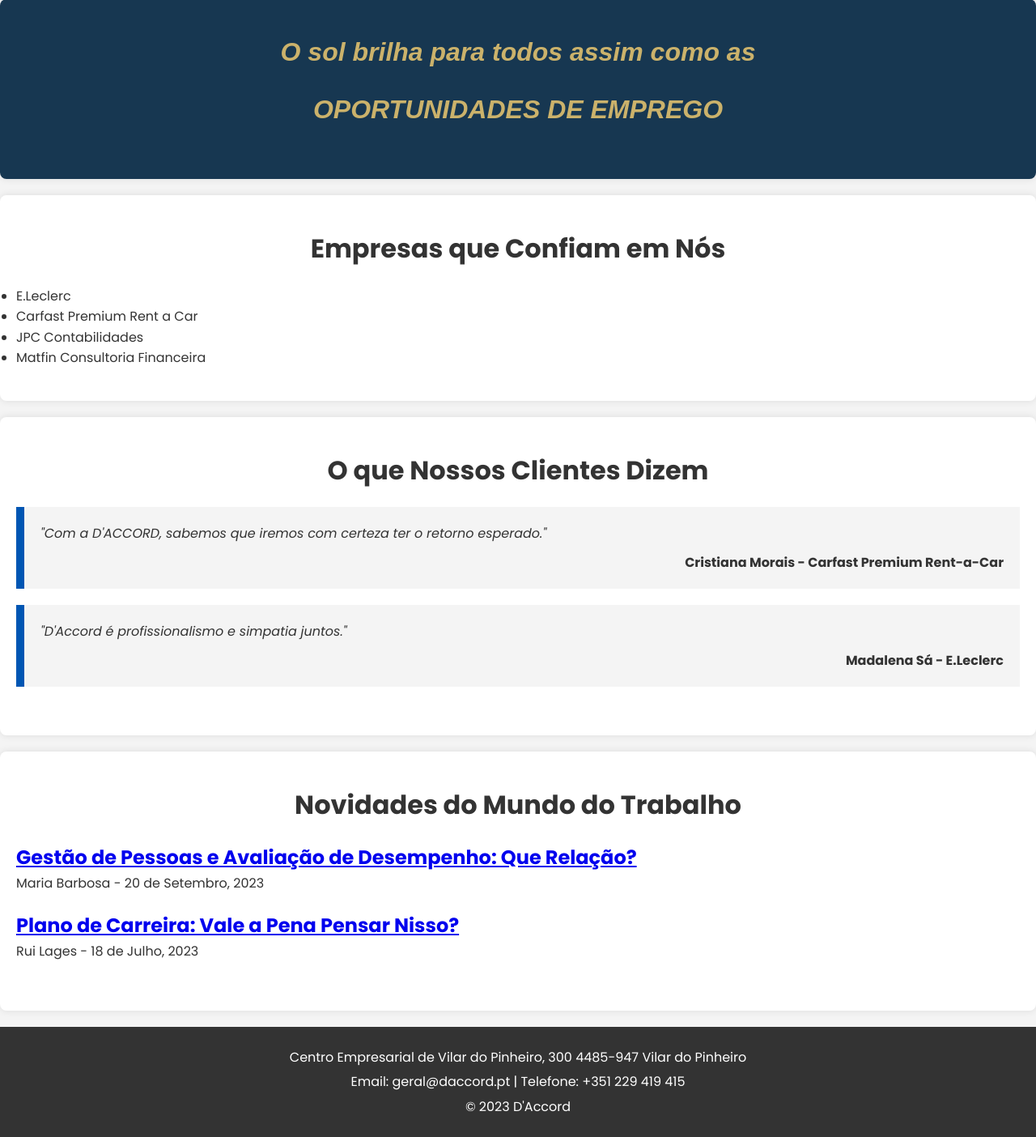
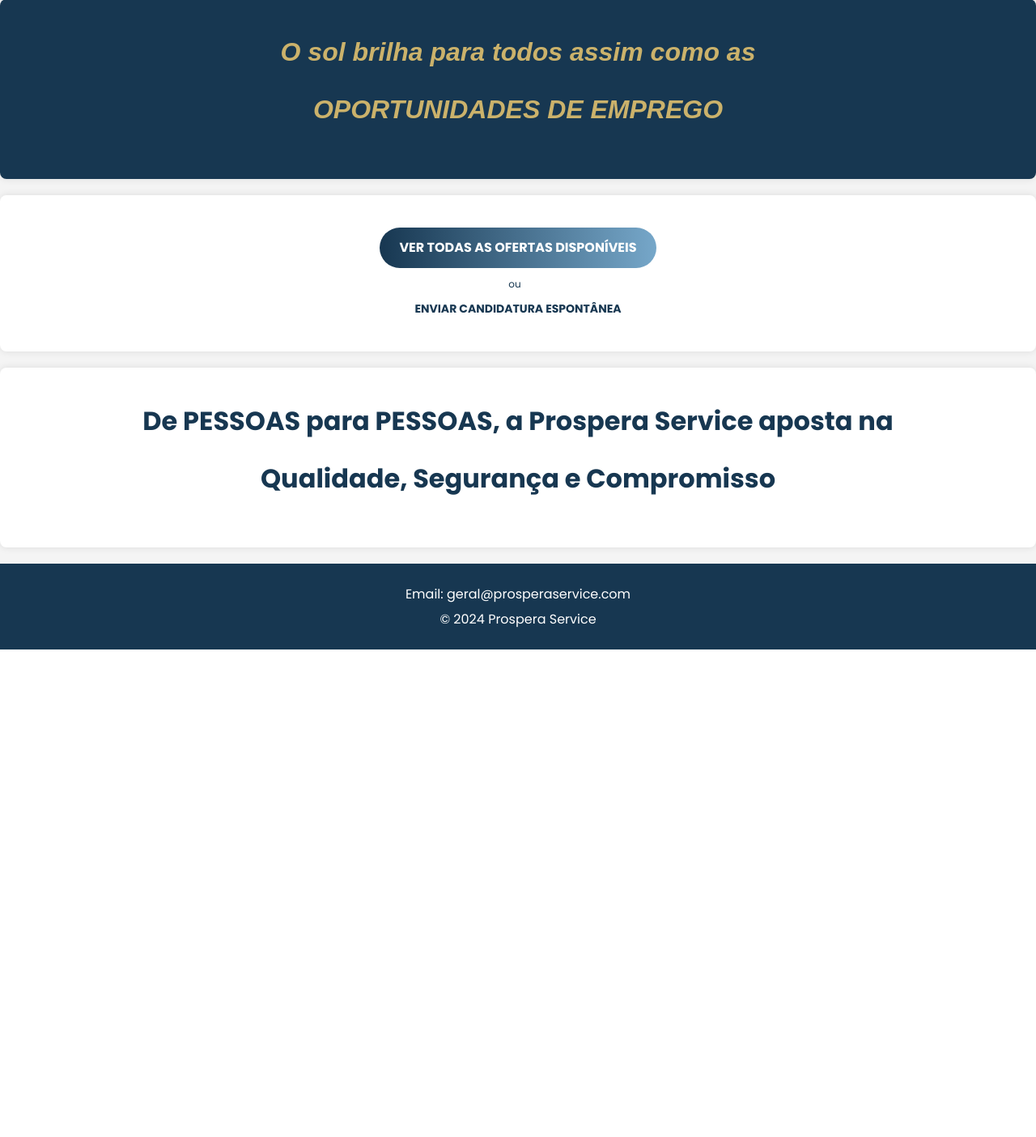
Before and after one commit to FabioCastanho/WebsiteProsperaService, a Python web app: template templates/index.html in a window 1280 px wide. Shown: the part 885-2289 px from the top of the page at 81% size. After the commit the page ends 1687 px from the top, so only its background shows below. Run offline with Jinja, Linux system fonts and the light colour scheme; the template is opened without the code that fills it, so the values that code supplies are empty.

Commit message:
versao 3 pagina principal

```diff
--- a/Styles/main.css
+++ b/Styles/main.css
@@ -25,7 +25,6 @@ body {
   padding-top: 90px; /* Ajusta o espaço para o conteúdo abaixo da navbar fixa */
 }
 
-
 .header-content {
   display: flex;
   justify-content: space-between;
@@ -37,7 +36,7 @@ body {
   width: 250px;
   margin-right: auto;
 }
-
+/* NAVBar */
 nav {
   flex-grow: 1;
 }
@@ -64,6 +63,10 @@ nav ul li a {
 
 nav ul li a:hover {
   text-decoration: underline;
+}
+nav ul li a:hover {
+  text-decoration: none;
+  color: #fff;
 }
 
 /* Submenu Estilos */
@@ -95,7 +98,6 @@ nav ul li ul.submenu li a {
 nav ul li ul.submenu li a:hover {
   background-color: rgb(77, 121, 153);
   border-radius: 10px;
-
 }
 
 /* Exibir submenu ao passar o mouse */
@@ -103,96 +105,13 @@ nav ul li:hover ul.submenu {
   display: block;
 }
 
-
-
-.btn-primary {
-  background-image: linear-gradient(to right, #173751, rgb(118, 167, 201));
-  color: #fff;
-  padding: 10px 20px;
-  text-decoration: none;
-  font-weight: bold;
-  border-radius: 5px;
+.options {
+  color: #cbb26b;
 }
-
-.btn-primary:hover {
-  background-image: linear-gradient(to right, #173751, rgb(118, 167, 201));
-}
-
+/* Sections da pagina */
 section {
   padding: 40px 20px;
   margin: 20px 0;
-}
-
-.services{
-  background-color:#173751;
-  padding: 40px 20px;
-  border-radius: 8px;
-  box-shadow: 0 0 10px rgba(0, 0, 0, 0.1);
-}
-
-.clients,
-.testimonials,
-.news {
-  background-color: #fff;
-  padding: 40px 20px;
-  border-radius: 8px;
-  box-shadow: 0 0 10px rgba(0, 0, 0, 0.1);
-}
-
-h2 {
-  margin-bottom: 20px;
-  text-align: center;
-  font-size: 2rem;
-  color: #333;
-}
-
-.service,
-.client,
-.testimonial,
-.news-article {
-  margin-bottom: 20px;
-}
-
-.service h3,
-.news h3 {
-  font-size: 1.5rem;
-  color: #0056b3;
-}
-
-blockquote {
-  font-style: italic;
-  margin: 20px auto;
-  padding: 20px;
-  background: #f4f4f4;
-  border-left: 10px solid #0056b3;
-}
-
-blockquote cite {
-  display: block;
-  margin-top: 10px;
-  text-align: right;
-  font-style: normal;
-  font-weight: bold;
-}
-
-footer {
-  background-color: #333;
-  color: #fff;
-  text-align: center;
-  padding: 20px 0;
-  margin-top: 20px;
-}
-
-footer p {
-  margin: 5px 0;
-}
-
-.options{
-  color: #cbb26b;
-}
-nav ul li a:hover {
-  text-decoration: none;
-  color:#fff;
 }
 
 #especialidades {
@@ -252,9 +171,84 @@ nav ul li a:hover {
   color: #173751;
   line-height: 1.6;
 }
-
-.services h2 {
+.seccao-slogan {
+  background-color: #173751;
+  padding: 40px 20px;
+  border-radius: 8px;
+  box-shadow: 0 0 10px rgba(0, 0, 0, 0.1);
+}
+.seccao-slogan h2 {
   font-style: italic;
-  font-family:sans-serif;
+  font-family: sans-serif;
   color: #cbb26b;
 }
+
+.candidaturas {
+  background-color: #fff;
+  padding: 40px 20px;
+  border-radius: 8px;
+  box-shadow: 0 0 10px rgba(0, 0, 0, 0.1);
+}
+
+/* Estilo para centralizar os botões */
+.botoes-container {
+  display: flex;
+  flex-direction: column;
+  align-items: center;
+  justify-content: center;
+}
+
+.botao-principal {
+  display: inline-block;
+  padding: 12px 24px;
+  background-image: linear-gradient(to right, #173751, rgb(118, 167, 201));
+  color: white;
+  text-align: center;
+  border-radius: 25px;
+  font-size: 16px;
+  text-decoration: none;
+  font-weight: bold;
+  margin-bottom: 10px;
+}
+
+.botao-secundario {
+  display: inline-block;
+  font-size: 14px;
+  text-decoration: none;
+  color: #173751;
+  font-weight: bold;
+}
+
+.texto-ou {
+  color: #173751;
+  font-size: 12px;
+  margin-right: 8px;
+  text-align: center;
+  display: block;
+  margin-bottom: 8px;
+}
+h2 {
+  margin-bottom: 20px;
+  text-align: center;
+  font-size: 2rem;
+  color: #333;
+}
+
+.seccao-slogan2 {
+  background-color: #fff;
+  padding: 40px 20px;
+  border-radius: 8px;
+  box-shadow: 0 0 10px rgba(0, 0, 0, 0.1);
+}
+/* Footer */
+footer {
+  background-color: #173751;
+  color: #fff;
+  text-align: center;
+  padding: 20px 0;
+  margin-top: 20px;
+}
+
+footer p {
+  margin: 5px 0;
+}
--- a/templates/index.html
+++ b/templates/index.html
@@ -36,7 +36,7 @@
         </nav>
       </div>
     </header>
-
+    <!-- Especialidade -->
     <section id="especialidades">
       <div class="container">
         <div class="grid">
@@ -84,62 +84,42 @@
     </section>
 
     <!-- Seção de Serviços -->
-    <section class="services">
+    <section class="seccao-slogan">
       <h2>
         O sol brilha para todos assim como as
         <h2><strong>OPORTUNIDADES DE EMPREGO</strong></h2>
       </h2>
-
     </section>
 
-    <!-- Seção de Clientes -->
-    <section class="clients">
-      <h2>Empresas que Confiam em Nós</h2>
-      <ul>
-        <li>E.Leclerc</li>
-        <li>Carfast Premium Rent a Car</li>
-        <li>JPC Contabilidades</li>
-        <li>Matfin Consultoria Financeira</li>
-      </ul>
+    <!-- Seção de candidaturas -->
+    <section class="candidaturas">
+      <!-- Container para os botões -->
+      <div class="botoes-container">
+        <!-- Botão principal -->
+        <a href="#" class="botao-principal">VER TODAS AS OFERTAS DISPONÍVEIS</a>
+
+        <!-- Texto "ou" e botão secundário -->
+        <div>
+          <span class="texto-ou">ou</span>
+          <a href="#" class="botao-secundario">ENVIAR CANDIDATURA ESPONTÂNEA</a>
+        </div>
+      </div>
     </section>
 
-    <!-- Seção de Testemunhos -->
-    <section class="testimonials">
-      <h2>O que Nossos Clientes Dizem</h2>
-      <blockquote>
-        "Com a D'ACCORD, sabemos que iremos com certeza ter o retorno esperado."
-        <cite>Cristiana Morais - Carfast Premium Rent-a-Car</cite>
-      </blockquote>
-      <blockquote>
-        "D'Accord é profissionalismo e simpatia juntos."
-        <cite>Madalena Sá - E.Leclerc</cite>
-      </blockquote>
-    </section>
-
-    <!-- Seção de Notícias -->
-    <section class="news">
-      <h2>Novidades do Mundo do Trabalho</h2>
-      <article class="news-article">
-        <h3>
-          <a href="#"
-            >Gestão de Pessoas e Avaliação de Desempenho: Que Relação?</a
-          >
-        </h3>
-        <p>Maria Barbosa - 20 de Setembro, 2023</p>
-      </article>
-      <article class="news-article">
-        <h3><a href="#">Plano de Carreira: Vale a Pena Pensar Nisso?</a></h3>
-        <p>Rui Lages - 18 de Julho, 2023</p>
-      </article>
+    <!-- Seção do slogan2 -->
+    <section class="seccao-slogan2">
+      <h2 style="color: #173751">
+        De PESSOAS para PESSOAS, a Prospera Service aposta na
+        <h2 style="color: #173751">
+          <strong>Qualidade, Segurança e Compromisso</strong>
+        </h2>
+      </h2>
     </section>
 
     <!-- Rodapé -->
     <footer>
-      <p>
-        Centro Empresarial de Vilar do Pinheiro, 300 4485-947 Vilar do Pinheiro
-      </p>
-      <p>Email: geral@daccord.pt | Telefone: +351 229 419 415</p>
-      <p>&copy; 2023 D'Accord</p>
+      <p>Email: geral@prosperaservice.com</p>
+      <p>&copy; 2024 Prospera Service</p>
     </footer>
   </body>
 </html>
```
